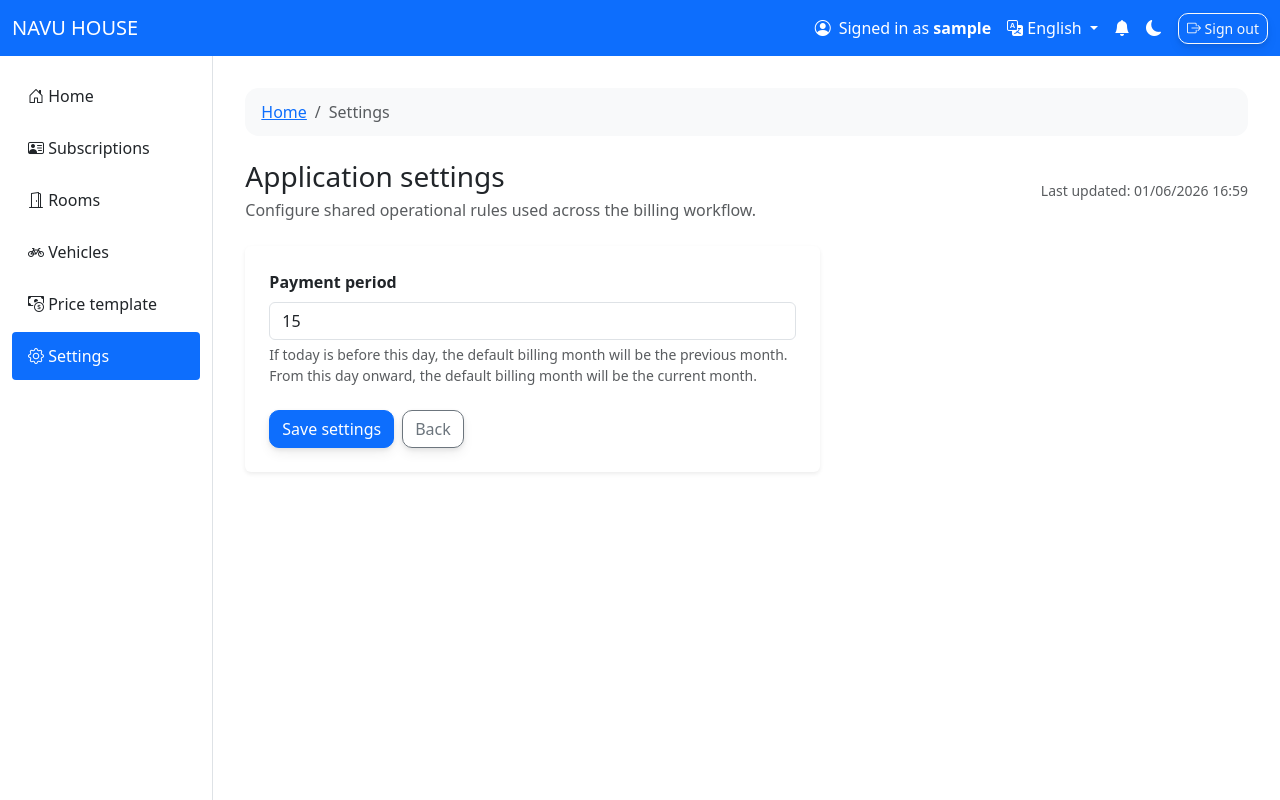
After one commit to VuNguyenCoder/navu-house, a Django app: page /settings/ in a window 1280 px wide. The commit adds this page. Run offline with Django 5.2, Linux system fonts and the light colour scheme; the visitor is signed in with stand-in values (Sample User, id 1); data comes from the database, SQL or seed files in the repository; data that the repository does not hold is empty.

Commit message:
Add the Payment Period setting

```diff
--- /dev/null
+++ b/ansible/templates/docker-daemon.json.j2
@@ -0,0 +1,3 @@
+{
+  "dns": [{% for server in docker_daemon_dns %}"{{ server }}"{% if not loop.last %}, {% endif %}{% endfor %}]
+}
--- a/apps/main/forms.py
+++ b/apps/main/forms.py
@@ -7,7 +7,7 @@ from django.core.files.storage import default_storage
 from django.utils import timezone
 from django.utils.translation import gettext_lazy as _
 
-from .models import PRICE_FIELD_NAMES, PriceTemplate, Room, Subscription, Usage, Vehicle
+from .models import PRICE_FIELD_NAMES, PriceTemplate, Room, Settings, Subscription, Usage, Vehicle
 
 
 PRICE_WIDGET = forms.NumberInput(attrs={'class': 'form-control', 'min': '0', 'step': '1'})
@@ -118,6 +118,23 @@ class PriceTemplateForm(StyledModelForm):
             'laundry_price': _('Laundry price (VND / person)'),
         }
         widgets = {field: PRICE_WIDGET for field in PRICE_FIELD_NAMES}
+
+
+class SettingsForm(StyledModelForm):
+    class Meta:
+        model = Settings
+        fields = ['payment_period']
+        labels = {
+            'payment_period': _('Payment period'),
+        }
+        widgets = {
+            'payment_period': forms.NumberInput(attrs={'min': '1', 'max': '28', 'step': '1'}),
+        }
+        help_texts = {
+            'payment_period': _(
+                'If today is before this day, the default billing month will be the previous month. From this day onward, the default billing month will be the current month.'
+            ),
+        }
 
 
 class RoomForm(StyledModelForm):
@@ -507,7 +524,8 @@ class UsageForm(StyledModelForm):
             .filter(room__type=Room.RoomType.REST)
             .values_list('pk', flat=True)
         )
-        default_period = self.instance.period if self.instance.pk and self.instance.period else timezone.localdate().replace(day=1)
+        default_billing_period = Settings.get_solo().get_default_usage_period(timezone.localdate())
+        default_period = self.instance.period if self.instance.pk and self.instance.period else default_billing_period
         current_year = timezone.localdate().year
         self.fields['billing_month'].choices = [(f'{month:02d}', f'{month:02d}') for month in range(1, 13)]
         self.fields['billing_year'].choices = [(str(year), str(year)) for year in range(current_year - 2, current_year + 6)]
--- a/apps/main/models.py
+++ b/apps/main/models.py
@@ -1,8 +1,10 @@
+from datetime import date
 from decimal import Decimal
 
-from django.conf import settings
+from django.conf import settings as django_settings
 from django.core.exceptions import ValidationError
 from django.core.files.storage import default_storage
+from django.core.validators import MaxValueValidator, MinValueValidator
 from django.db import models
 from django.db.models import Q
 from django.utils.translation import gettext_lazy as _
@@ -48,6 +50,36 @@ class PriceTemplate(models.Model):
                 'laundry_price': 0,
             },
         )[0]
+
+
+class Settings(models.Model):
+    payment_period = models.PositiveSmallIntegerField(
+        default=15,
+        validators=[MinValueValidator(1), MaxValueValidator(28)],
+        help_text=_('If today is before this day, the default billing month will be the previous month.'),
+    )
+    updated_at = models.DateTimeField(auto_now=True)
+
+    class Meta:
+        verbose_name = _('Settings')
+        verbose_name_plural = _('Settings')
+
+    def __str__(self):
+        return _('Settings')
+
+    @classmethod
+    def get_solo(cls):
+        return cls.objects.get_or_create(pk=1, defaults={'payment_period': 15})[0]
+
+    def get_default_usage_period(self, today=None):
+        if today is None:
+            from django.utils import timezone
+            today = timezone.localdate()
+        if today.day < self.payment_period:
+            if today.month == 1:
+                return date(year=today.year - 1, month=12, day=1)
+            return date(year=today.year, month=today.month - 1, day=1)
+        return today.replace(day=1)
 
 
 class Room(models.Model):
@@ -100,14 +132,14 @@ class Room(models.Model):
         related_name='+',
     )
     latest_electricity_reading_updated_by = models.ForeignKey(
-        settings.AUTH_USER_MODEL,
+        django_settings.AUTH_USER_MODEL,
         null=True,
         blank=True,
         on_delete=models.SET_NULL,
         related_name='+',
     )
     latest_water_reading_updated_by = models.ForeignKey(
-        settings.AUTH_USER_MODEL,
+        django_settings.AUTH_USER_MODEL,
         null=True,
         blank=True,
         on_delete=models.SET_NULL,
--- a/apps/main/urls.py
+++ b/apps/main/urls.py
@@ -4,6 +4,7 @@ from . import views
 
 
 urlpatterns = [
+    path('settings/', views.settings_page, name='settings_page'),
     path('price-template/', views.price_template, name='price_template'),
     path('usage-pricing-context/', views.usage_pricing_context, name='usage_pricing_context'),
     path('vehicles/', views.VehicleListView.as_view(), name='vehicle_list'),
--- a/apps/main/views.py
+++ b/apps/main/views.py
@@ -13,8 +13,8 @@ from django.urls import reverse, reverse_lazy
 from django.utils.translation import gettext_lazy as _
 from django.views.generic import CreateView, DeleteView, ListView, UpdateView
 
-from .forms import PriceTemplateForm, RoomForm, SubscriptionForm, UsageForm, VehicleForm
-from .models import PriceTemplate, Room, Subscription, Usage, Vehicle
+from .forms import PriceTemplateForm, RoomForm, SettingsForm, SubscriptionForm, UsageForm, VehicleForm
+from .models import PriceTemplate, Room, Settings, Subscription, Usage, Vehicle
 
 
 def user_can_manage_pricing(user):
@@ -729,6 +729,32 @@ def price_template(request):
 
 
 @login_required(login_url='account_login')
+def settings_page(request):
+    if not user_can_manage_pricing(request.user):
+        raise PermissionDenied(_("You do not have permission to access the settings page."))
+
+    instance = Settings.get_solo()
+
+    if request.method == 'POST':
+        form = SettingsForm(request.POST, instance=instance)
+        if form.is_valid():
+            form.save()
+            messages.success(request, _('Settings updated successfully.'))
+            return redirect('settings_page')
+    else:
+        form = SettingsForm(instance=instance)
+
+    return render(
+        request,
+        'setting.html',
+        {
+            'form': form,
+            'app_settings': instance,
+        },
+    )
+
+
+@login_required(login_url='account_login')
 def usage_pricing_context(request):
     if not user_can_manage_pricing(request.user):
         raise PermissionDenied(_("You do not have permission to access this page."))
--- a/docker-compose.yml
+++ b/docker-compose.yml
@@ -1,5 +1,3 @@
-version: '3.9'
-
 services:
   db:
     image: postgres:15
--- a/templates/base.html
+++ b/templates/base.html
@@ -288,7 +288,7 @@
                             {% endif %}
                         {% endif %}
                         <li class="nav-item">
-                            <a class="nav-link" href="#">
+                            <a class="nav-link {% if request.path == '/settings/' %}active{% endif %}" href="{% url 'settings_page' %}">
                                 <i class="bi bi-gear"></i> {% trans "Settings" %}
                             </a>
                         </li>
--- a/templates/main/usage_form.html
+++ b/templates/main/usage_form.html
@@ -276,7 +276,7 @@
                                         <h2 class="h5 mb-1">{% trans "Total amount" %}</h2>
                                         <div class="usage-invoice-heading mb-2" id="usageInvoiceHeading">
                                             {% if selected_subscription %}
-                                                {% blocktrans with room_name=selected_subscription.room.room_name period=form.instance.period|date:"m/Y"|default:form.fields.period.initial|date:"m/Y" %}Invoice for room {{ room_name }} {{ period }}{% endblocktrans %}
+                                                {% blocktrans with room_name=selected_subscription.room.room_name period=form.instance.period|date:"m/Y"|default:form.fields.period.initial|date:"m/Y" %}Invoice for {{ room_name }} {{ period }}{% endblocktrans %}
                                             {% else %}
                                                 {% trans "Invoice summary" %}
                                             {% endif %}
@@ -894,7 +894,7 @@
                     usageInvoiceHeading.textContent = '{% trans "Invoice summary" %}';
                     return;
                 }
-                usageInvoiceHeading.textContent = `{% trans "Invoice for room" %} ${roomLabel} ${month}/${year}`;
+                usageInvoiceHeading.textContent = `{% trans "Invoice for" %} ${roomLabel} ${month}/${year}`;
             };
 
             const setCopyStatus = (message, isError = false) => {
--- /dev/null
+++ b/templates/setting.html
@@ -0,0 +1,57 @@
+{% extends "base.html" %}
+{% load i18n %}
+
+{% block title %}{% trans "Settings" %}{% endblock %}
+
+{% block breadcrumbs %}
+<nav aria-label="{% trans 'Breadcrumb' %}" class="page-breadcrumb">
+    <ol class="breadcrumb">
+        <li class="breadcrumb-item"><a href="{% url 'home' %}">{% trans "Home" %}</a></li>
+        <li class="breadcrumb-item active" aria-current="page">{% trans "Settings" %}</li>
+    </ol>
+</nav>
+{% endblock %}
+
+{% block content %}
+<div class="container-fluid px-0">
+    <div class="d-flex flex-wrap justify-content-between align-items-center gap-3 mb-4">
+        <div>
+            <h1 class="h3 mb-1">{% trans "Application settings" %}</h1>
+            <p class="text-muted mb-0">{% trans "Configure shared operational rules used across the billing workflow." %}</p>
+        </div>
+        <div class="text-muted small">
+            {% trans "Last updated:" %} {{ app_settings.updated_at|date:"d/m/Y H:i" }}
+        </div>
+    </div>
+
+    <div class="row g-4">
+        <div class="col-xl-7">
+            <div class="card shadow-sm border-0">
+                <div class="card-body p-4">
+                    <form method="post" novalidate>
+                        {% csrf_token %}
+
+                        {% for field in form %}
+                        <div class="mb-3">
+                            <label class="form-label fw-semibold" for="{{ field.id_for_label }}">{{ field.label }}</label>
+                            {{ field }}
+                            {% if field.help_text %}
+                            <div class="form-text">{{ field.help_text }}</div>
+                            {% endif %}
+                            {% if field.errors %}
+                            <div class="text-danger small mt-1">{{ field.errors|striptags }}</div>
+                            {% endif %}
+                        </div>
+                        {% endfor %}
+
+                        <div class="d-flex gap-2 pt-2">
+                            <button type="submit" class="btn btn-primary">{% trans "Save settings" %}</button>
+                            <a href="{% url 'home' %}" class="btn btn-outline-secondary">{% trans "Back" %}</a>
+                        </div>
+                    </form>
+                </div>
+            </div>
+        </div>
+    </div>
+</div>
+{% endblock %}
```
Also changed, not shown: ansible/deploy.yml (+16 -0 lines), apps/main/admin.py (+10 -1 lines), config/views.py (+3 -9 lines), apps/main/migrations/0023_settings.py (added), locale/vi/LC_MESSAGES/django.po, 1 other file.
